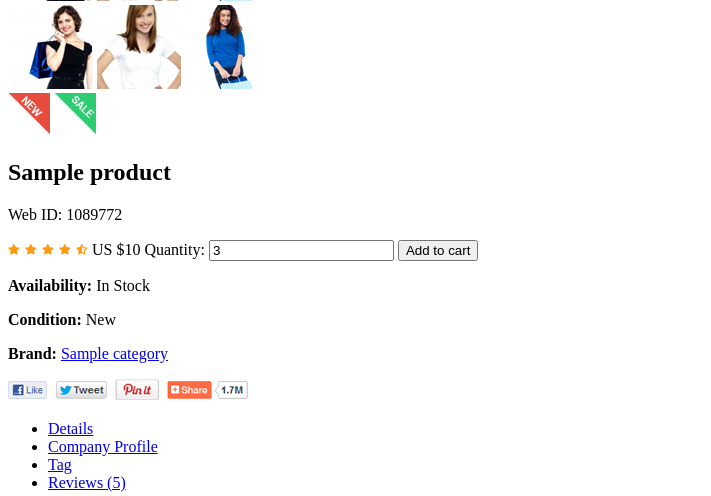
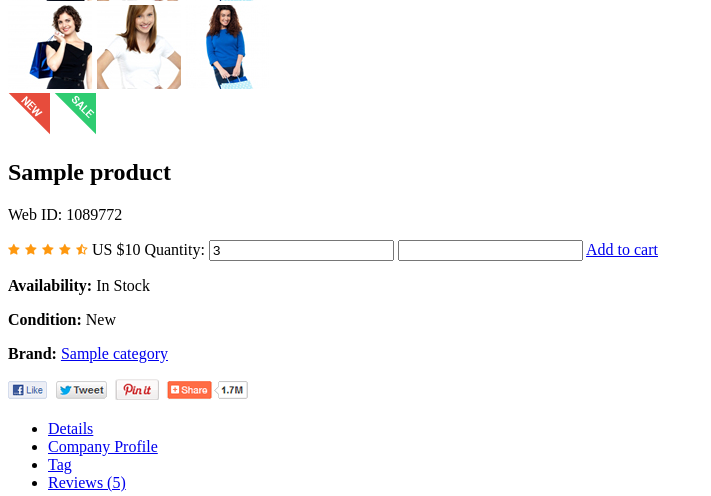
Before and after one commit to alexey-ringo/yii2-shopping-cart, a Yii app: template frontend/views/product/view.php in a window 1280 px wide. Shown: the part 2004-2500 px from the top of the page, without its empty margins (0-711 px from the left). Run offline with PHP 8.4 and a stand-in for Yii, Linux system fonts and the light colour scheme; the template is opened without the code that fills it: most values are stand-ins (such as "Sample title", 1, 10 or a date in 2020); grey boxes marked "Sample" are stand-in pictures; data that the repository does not hold is empty; some libraries are stand-ins or nearby versions.

Commit message:
insert qty for added product

```diff
--- a/frontend/views/category/index.php
+++ b/frontend/views/category/index.php
@@ -128,7 +128,7 @@ use yii\helpers\Url;
 					                    </a>
 										<h2>$<?= $hit->price ?></h2>
 										<p><a href="<?= Url::to(['product/view', 'id' => $hit->id]) ?>"><?= $hit->name ?></a></p>
-										<a href="<?= Url::to(['cart/add']) ?>" data-id="<?= $hit->id ?>" class="btn btn-default add-to-cart"><i class="fa fa-shopping-cart"></i>Add to cart</a>
+										<a href="<?= Url::to(['cart/add', 'id' => $hit->id]) ?>" data-id="<?= $hit->id ?>" class="btn btn-default add-to-cart"><i class="fa fa-shopping-cart"></i>Add to cart</a>
 									</div>
 								<!--	<div class="product-overlay">
 										<div class="overlay-content">
--- a/frontend/views/product/view.php
+++ b/frontend/views/product/view.php
@@ -7,7 +7,7 @@
 use frontend\components\MenuWidget;
 use yii\helpers\Html;
 use yii\helpers\Url;
-
+use Yii;
 ?>
 
 
@@ -104,11 +104,12 @@ use yii\helpers\Url;
 								<span>
 									<span>US $<?= $product->price ?></span>
 									<label>Quantity:</label>
-									<input type="text" value="3" />
-									<button type="button" class="btn btn-fefault cart">
+									<input type="text" id="qty" value="3" />
+									<input type="text" id="qty" value="<?= $_SESSION['cart'][$product->id]['qty'] ?>" />
+									<a href="<?= Url::to(['cart/add', 'id' => $product->id]) ?>" data-id="<?= $product->id ?>" class="btn btn-fefault add-to-cart cart">
 										<i class="fa fa-shopping-cart"></i>
 										Add to cart
-									</button>
+									</a>
 								</span>
 								<p><b>Availability:</b> In Stock</p>
 								<p><b>Condition:</b> New</p>
```
Also changed, not shown: frontend/controllers/CartController.php (+12 -7 lines), frontend/web/eshopper/js/main.js (+4 -3 lines), 1 other file.
